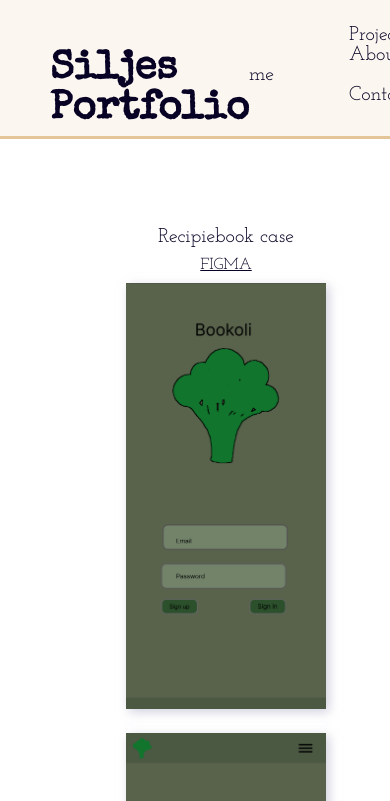
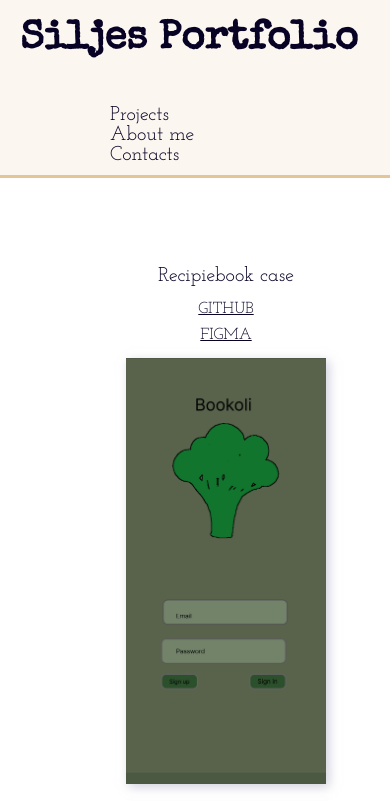
Before and after one commit to CupcakeNemi/Portfolio, a plain HTML site: page index.html in a window 390 px wide. Shown: the top 801 px of the page. Drawn offline with nearby package versions, Linux system fonts and the light colour scheme.

Commit message:
trying to fix header, also added my github

```diff
--- a/index.html
+++ b/index.html
@@ -29,6 +29,7 @@
         <div class="projectContainer">
             <div class="projectTitle">Recipiebook case</div>
             <div class="projectImgDiv">
+                <a class="imgTitle"  href="https://github.com/CupcakeNemi/case-9-recipiebook-2.0">GITHUB</a>
                 <a class="imgTitle" href="https://www.figma.com/file/Vq3I2TKeeIgLNGdjnCe8f0/Recipe-app?type=design&node-id=1%3A3&t=2cQgMmlvqn6KRUry-1">FIGMA</a>
                 <div class="imgDiv">
                     <img class="pro" src="./images/bookoli figma.png" alt="">
@@ -44,6 +45,7 @@
         <div class="projectContainer">
             <div class="projectTitle">PHP case</div>
             <div class="projectImgDiv">
+                <a class="imgTitle"  href="https://github.com/CupcakeNemi/PHP-case">GITHUB</a>
                 <a class="imgTitle" href="https://www.figma.com/file/https://www.figma.com/file/YSLcmGAHFgreA0VbJRWP6D/PHP-CASE-(Copy)?type=design&node-id=1%3A3&t=2cQgMmlvqn6KRUry-1">FIGMA</a>
                 <div class="imgDiv">
                     <img class="proBig" src="./images/1cb85d366b72cf9651b61a9649c4923c.png" alt="">
@@ -58,7 +60,9 @@
         </div>
         <div class="projectContainer">
             <div class="projectTitle">Last school project</div>
+
             <div class="projectImgDiv">
+                <a class="imgTitle"  href="https://github.com/CupcakeNemi/examensprojekt">GITHUB</a>
                 <a class="imgTitle" href="https://www.figma.com/file/CN2h4G7mALQ4nlqcg9KB8C/virkningsapp?type=design&node-id=302%3A3309&t=p8zMDsUJFvSHcEL7-1">FIGMA</a>
                 <div class="imgDiv">
                     <img class="pro" src="./images/VL loading.png" alt="">
--- a/sass/base/_typography.scss
+++ b/sass/base/_typography.scss
@@ -25,3 +25,7 @@ nav a{
     font-size: 24px;
     font-weight: $semibold;
 }
+
+.imgTitle{
+    margin:5px;
+}
--- a/sass/layout/_header.scss
+++ b/sass/layout/_header.scss
@@ -1,12 +1,15 @@
-header{
-    /* width: 100%; */
-    height: 136px;
+body{
+    width: 100vw;
+}
+header {
+    width: 100%;
+    height: 10vh;
     display: flex;
     background-color: $header-color;
-    flex-direction: row;
+    // flex-direction: row;
 }
 
-h1{
+h1 {
     flex: 1;
     padding: 50px 0 0 50px;
 }
@@ -16,3 +19,40 @@ hr {
     background-color: #E3C597;
     border: none;
 }
+
+// @media only screen and (max-width: 600px) {
+//     header {
+//         margin: auto;
+//         display: flex;
+//     }
+//     h1{
+//         flex: 1;
+//     }
+//     nav{
+//         flex: 1;
+
+//     }
+// }
+
+@media only screen and (max-width: 600px) {
+    /* Styles for small screens */
+    body{
+        width: 100vw;
+    }
+    header {
+        width: 100vw;
+        height: auto;
+        flex-direction: column;
+        align-items: stretch;
+    }
+
+    h1 {
+        padding: 20px;
+    }
+
+    nav {
+        padding: 10px;
+    }
+
+    /* Add more styles for small screens as needed */
+}
```
Also changed, not shown: sass/main.css, 1 other file.
